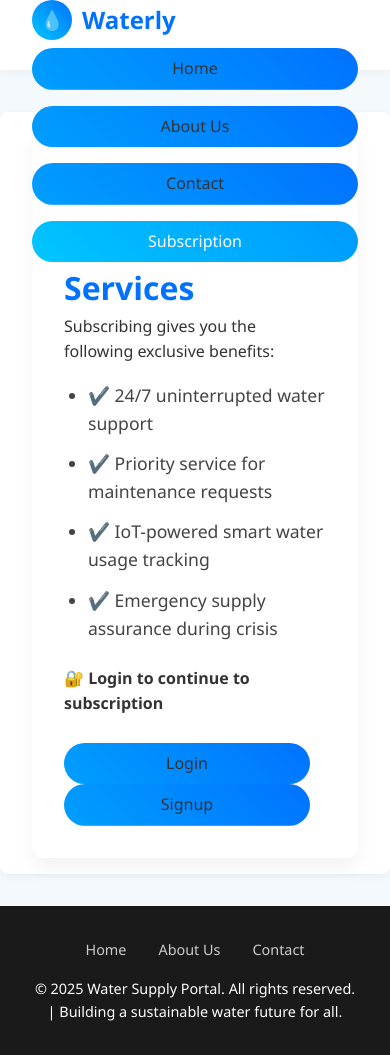
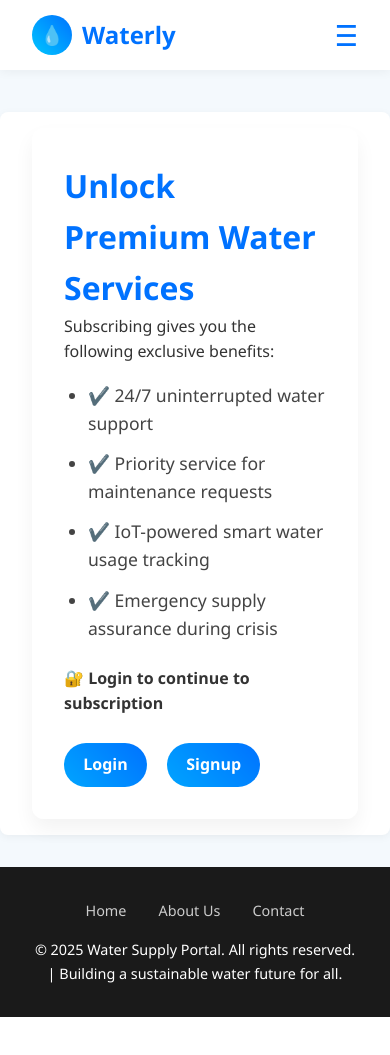
Before and after one commit to Tanmaya793/Water-supply-service, a Flask app: page /subscription in a window 390 px wide. After the commit the page ends 1017 px from the top, so only its background shows below. Run offline with Flask 3, Linux system fonts and the light colour scheme.

Commit message:
minor chenges

```diff
--- a/templates/base.html
+++ b/templates/base.html
@@ -21,6 +21,28 @@
             background-color: #f4f9fd;
             line-height: 1.6;
         }
+
+        .btn {
+            display: inline-block;
+            padding: 0.6rem 1.2rem;
+            font-size: 1rem;
+            font-weight: 600;
+            color: white;
+            background: linear-gradient(45deg, #00c6ff, #0072ff);
+            border: none;
+            border-radius: 25px;
+            text-decoration: none;
+            text-align: center;
+            transition: background-position 0.3s ease, transform 0.2s ease;
+            background-size: 200%;
+            background-position: right;
+        }
+
+        .btn:hover {
+            background-position: left;
+            transform: scale(1.05);
+        }
+
 
         /* Navbar */
         .navbar {
@@ -91,25 +113,45 @@
             color: white;
         }
 
-        /* Responsive Nav */
+        .menu-toggle {
+            display: none;
+            font-size: 1.8rem;
+            cursor: pointer;
+            color: #0072ff;
+        }
+
         @media (max-width: 768px) {
+            .menu-toggle {
+                display: block;
+            }
+
             .nav-container {
                 flex-wrap: wrap;
+                justify-content: space-between;
             }
 
             .nav-menu {
+                display: none;
                 width: 100%;
-                justify-content: center;
+                flex-direction: column;
+                background: white;
+                padding: 1rem;
                 margin-top: 0.5rem;
-                flex-direction: column;
+                box-shadow: 0 4px 6px rgba(0,0,0,0.1);
                 gap: 1rem;
+            }
+
+            .nav-menu.show {
+                display: flex;
             }
 
             .nav-link {
                 display: block;
                 text-align: center;
+                width: 100%;
             }
         }
+
 
         .wrapper {
             padding-top: 80px;
@@ -174,7 +216,10 @@
                 <div class="logo-icon">💧</div>
                 <span>Waterly</span>
             </a>
-            <ul class="nav-menu">
+
+            <div class="menu-toggle" onclick="toggleMenu()">☰</div>
+
+            <ul class="nav-menu" id="navMenu">
                 <li><a href="{{ url_for('home') }}" class="nav-link {% if request.endpoint == 'home' %}active{% endif %}">Home</a></li>
                 <li><a href="{{ url_for('about') }}" class="nav-link {% if request.endpoint == 'services' %}active{% endif %}">About Us</a></li>
                 <li><a href="{{ url_for('contact') }}" class="nav-link {% if request.endpoint == 'contact' %}active{% endif %}">Contact</a></li>
@@ -209,5 +254,12 @@
         </div>
         <p>&copy; {{ current_year if current_year else 2025 }} Water Supply Portal. All rights reserved. | Building a sustainable water future for all.</p>
     </footer>
+    <script>
+        function toggleMenu() {
+            const navMenu = document.getElementById("navMenu");
+            navMenu.classList.toggle("show");
+        }
+    </script>
+
 </body>
 </html>
--- a/templates/subscription.html
+++ b/templates/subscription.html
@@ -45,8 +45,8 @@
         </ul>
         <div class="cta">
             <p>🔐 <strong>Login to continue to subscription</strong></p><br>
-            <a href="{{ url_for('login') }}" class="nav-link">Login</a>
-            <a href="{{ url_for('signup') }}" class="nav-link">Signup</a>
+            <a href="{{ url_for('login') }}" class="btn">Login</a>
+            <a href="{{ url_for('signup') }}" class="btn">Signup</a>
         </div>
     </div>
 {% endblock %}
```
